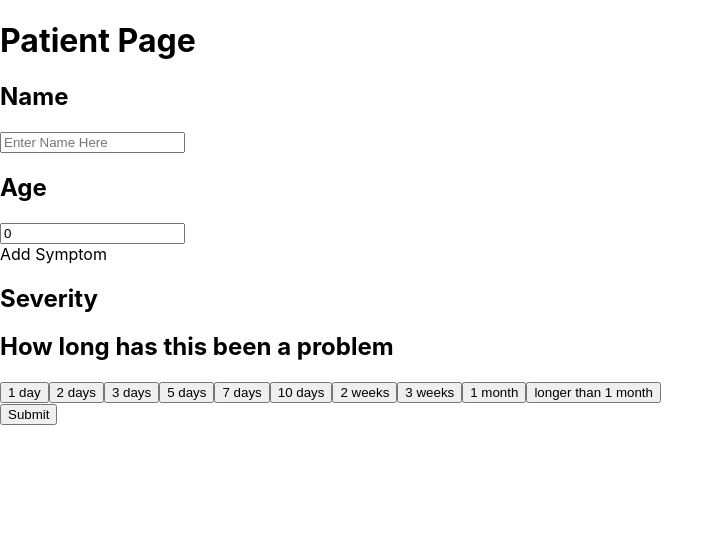
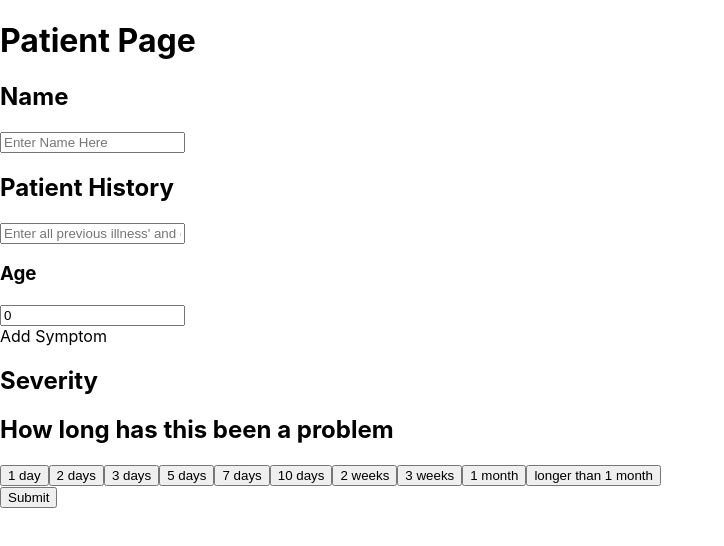
Before and after one commit to Triage-Ordering-System/react_frontend, a React (Create React App) app: page / in a window 1280 px wide. Shown: the top 546 px of the page, without its empty margins (0-724 px from the left). Built offline with nearby package versions, Linux system fonts and the light colour scheme.

Commit message:
Update PatientPage.js

```diff
--- a/src/PatientPage.js
+++ b/src/PatientPage.js
@@ -9,6 +9,7 @@ function PatientPage() {
   const [closeAddSymptom, setCloseSymptom] = useState(false);
   const [name, setName] = useState('');
   const [age, setAge] = useState(0);
+  const [history, setHistory] = useState('');
 
 
 
@@ -33,11 +34,14 @@ function PatientPage() {
     };
     const handleNameChange = (event) => {
         setName(event.target.value);
-      };
+    };
 
-      const handleAgeChange = (event) => {
+    const handleAgeChange = (event) => {
         setAge(event.target.value);
-      };
+    };
+    const handleHistoryChange = (event) => {
+        setHistory(event.target.value);
+    };
 
       const sendDataToBackend = () => {
         // Define the data to send
@@ -47,6 +51,7 @@ function PatientPage() {
           symptom_name: selectedButtonName,
           time: selectedTime,
           severity: selectedSeverity,
+          patient_history: history,
         };
 
         axios.post('http://localhost:5000/process_data', data)
@@ -73,7 +78,15 @@ function PatientPage() {
         className="name-input"
         onChange={handleNameChange}
       />
-      <h2>Age</h2>
+      <h2>Patient History</h2>
+      <input
+        type="text"
+        placeholder="Enter all previous illness' and other notable injuries"
+        value={history}
+        className="name-input"
+        onChange={handleNameChange}
+      />
+      <h3>Age</h3>
       <input
         type="number"
         placeholder="Enter Age Here"
@@ -81,6 +94,7 @@ function PatientPage() {
         className="age-input"
         onChange={handleAgeChange}
       />
+
       {!closeAddSymptom && (<div className="symptom-bar" onClick={toggleSymptomDropdown} >
         Add Symptom
       </div>
```
